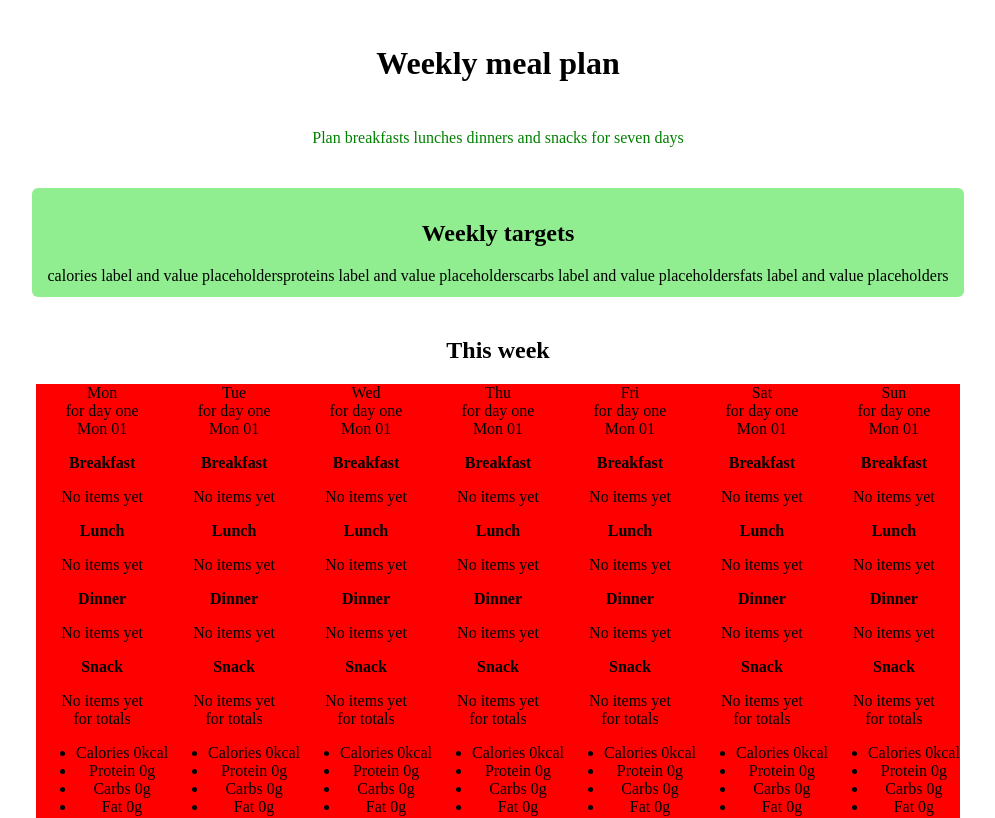
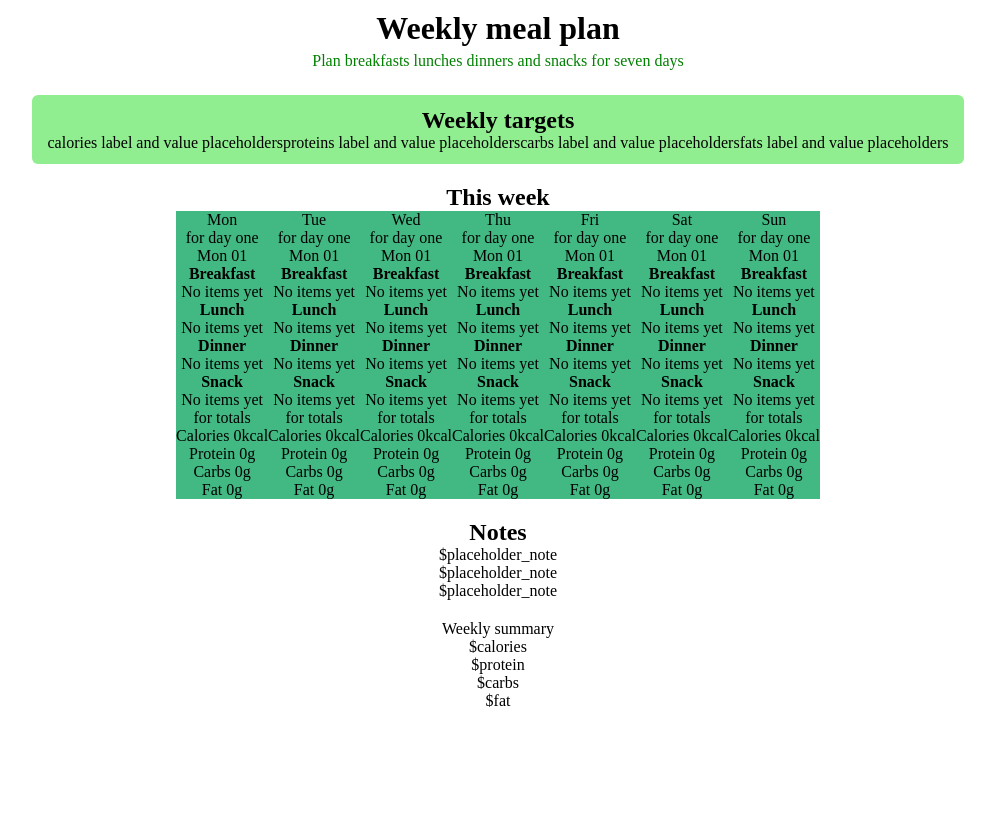
Before and after one commit to xcrazibl3/fitness-app, a Vue app: page / in a window 1280 px wide. Shown: the top 818 px of the page, without its empty margins (142-1137 px from the left). Built offline with nearby package versions, Linux system fonts and the light colour scheme.

Commit message:
Added global styles resset and global variables

```diff
--- a/src/components/MealPlan.vue
+++ b/src/components/MealPlan.vue
@@ -705,7 +705,7 @@
     &__week-days,
     &__days{
         display:grid;
-        background-color: red;
+        background-color: $color-green;
         grid-template-columns: repeat(7, 1fr);
     }
 
--- a/src/main.js
+++ b/src/main.js
@@ -1,4 +1,5 @@
 import { createApp } from "vue"
 import App from "./App.vue"
+// import './styles/reset.scss'
 
 createApp(App).mount("#app")
--- /dev/null
+++ b/src/styles/reset.scss
@@ -0,0 +1,17 @@
+*,
+*::before,
+*::after {
+    box-sizing: border-box;
+    margin: 0;
+    padding: 0;
+}
+
+ul{
+    list-style:none;
+}
+
+a {
+    color: inherit;
+    text-decoration: none;
+    cursor: pointer;
+}
--- /dev/null
+++ b/src/styles/variables.scss
@@ -0,0 +1,2 @@
+$color-green: #42b883;
+$color-grey-dark: #35495e;
--- a/vite.config.js
+++ b/vite.config.js
@@ -4,4 +4,14 @@ import vue from '@vitejs/plugin-vue'
 // https://vite.dev/config/
 export default defineConfig({
     plugins: [vue()],
+    css: {
+        preprocessorOptions: {
+            scss: {
+                additionalData: `
+          @import "/src/styles/reset.scss";
+          @import "/src/styles/variables.scss";
+        `
+            }
+        }
+    }
 })
```
